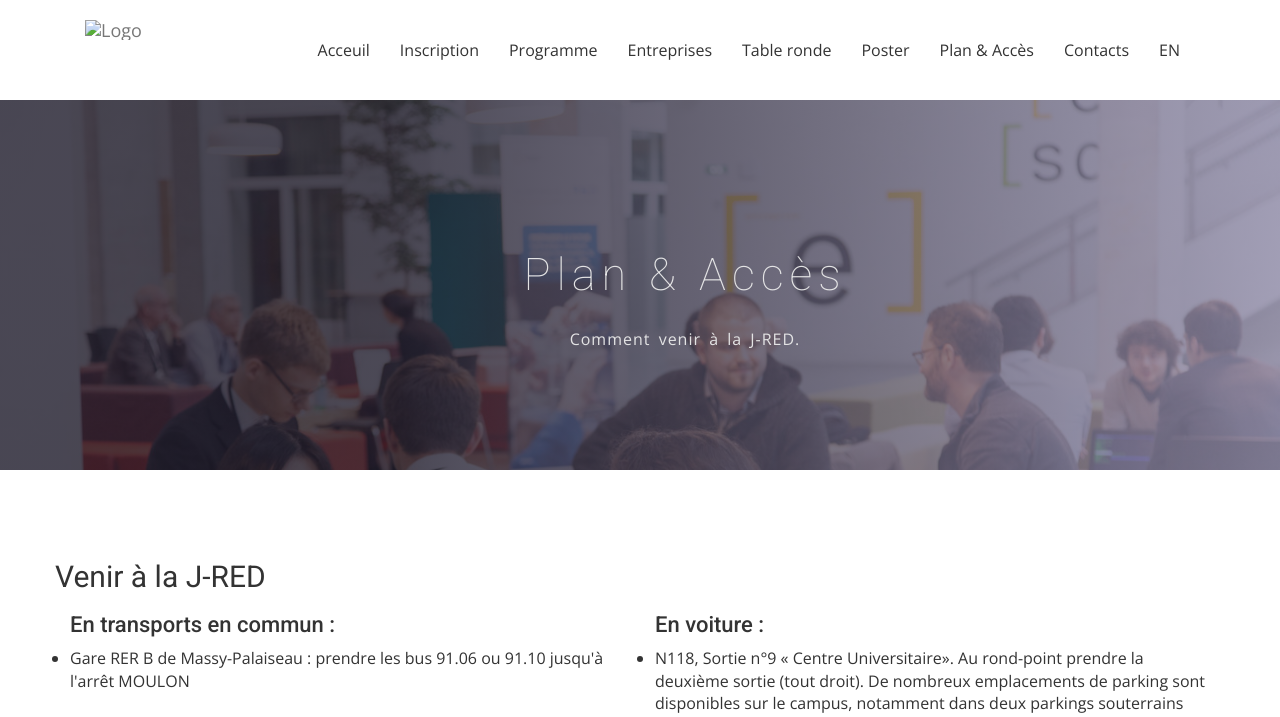
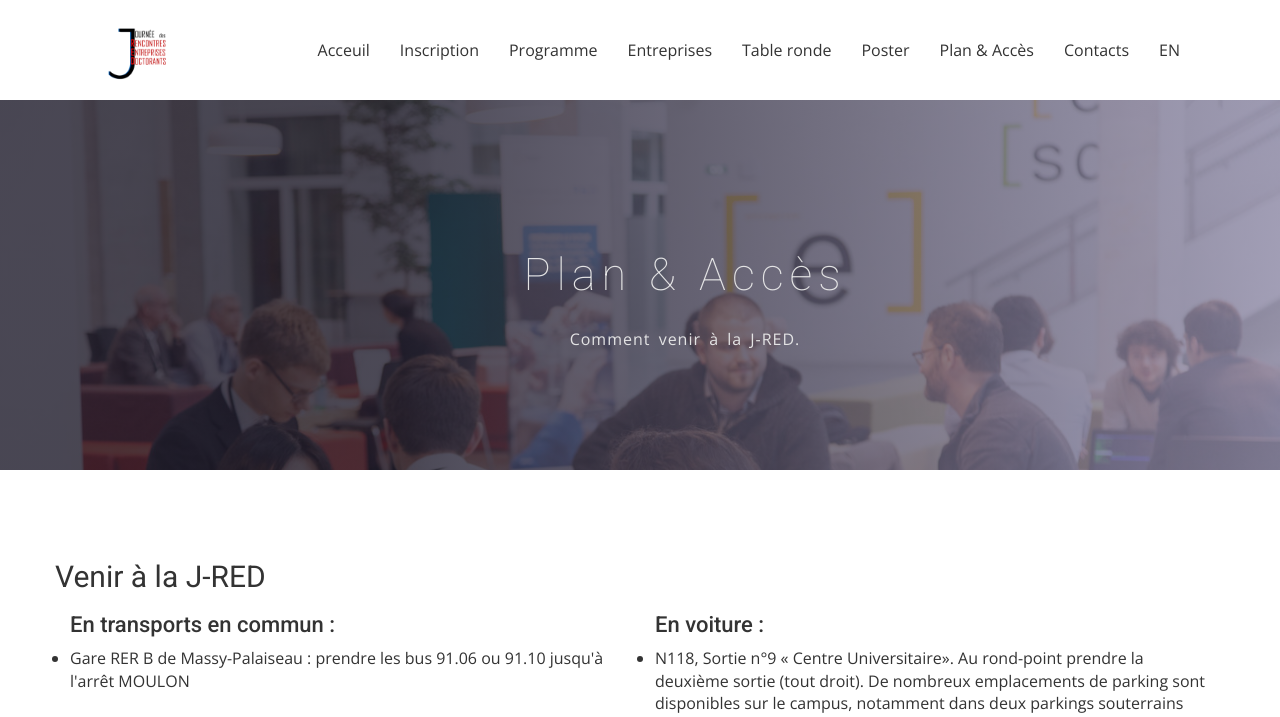
Before and after one commit to caradoc-paris-saclay/caradoc, a Jekyll site: the page built from map.html, in a window 1280 px wide. Shown: the top 717 px of the page. Built offline with Jekyll 4.4.1, drawn with Linux system fonts in a browser that asks for light colours; nearby versions of some CDN libraries; some web fonts are replaced; library files that are not in the unit come from our copies; grey boxes are pictures that could not be loaded.

Commit message:
update paths

```diff
--- a/_includes/header.html
+++ b/_includes/header.html
@@ -15,7 +15,7 @@
             <span class="icon-bar"></span>
             </button>
             <a class="navbar-brand" href="{{ site.baseurl }}/">
-              <img src="{{ site.baseurl }}/img/logo_jred_no_bkgd.png" alt="Logo" width=120>
+              <img src="{{ site.baseurl }}/assets/img/logo_jred_no_bkgd.png" alt="Logo" width=120>
             </a>
           </div>
             <!-- Collect the nav links, forms, and other content for toggling -->
--- a/map.html
+++ b/map.html
@@ -51,7 +51,7 @@
         <div class="block">
           <h2>Plan du campus et des parkings</h2>
           <div class="block">
-              <img src="{{ site.baseurl }}/img/plan_parking_centrale.png" alt="Plan Parking & Campus">
+              <img src="{{ site.baseurl }}/assets/img/plan_parking_centrale.png" alt="Plan Parking & Campus">
           </div>
         </div>
       </div>
```
Also changed, not shown: README.md, jred.gemspec (renamed from airspace-jekyll.gemspec).
